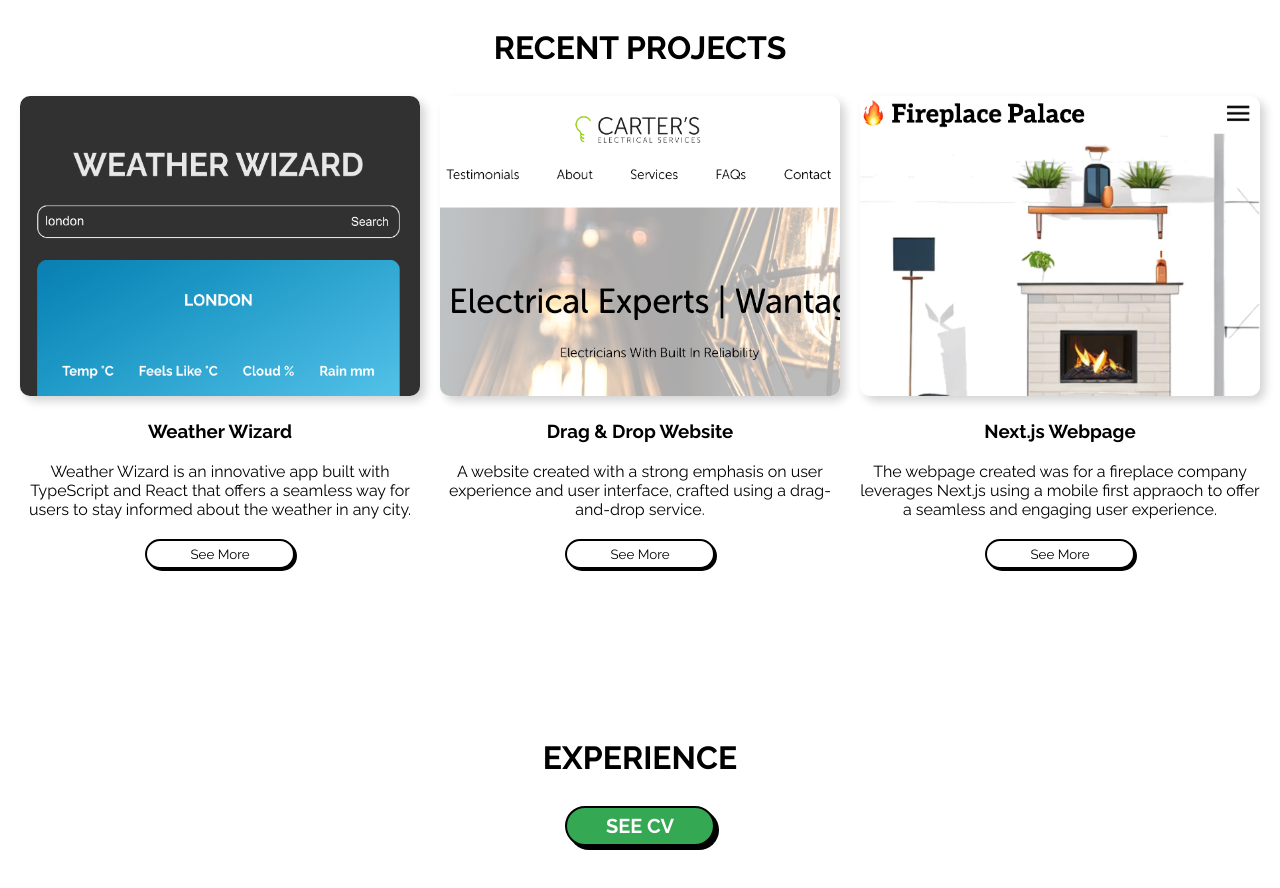
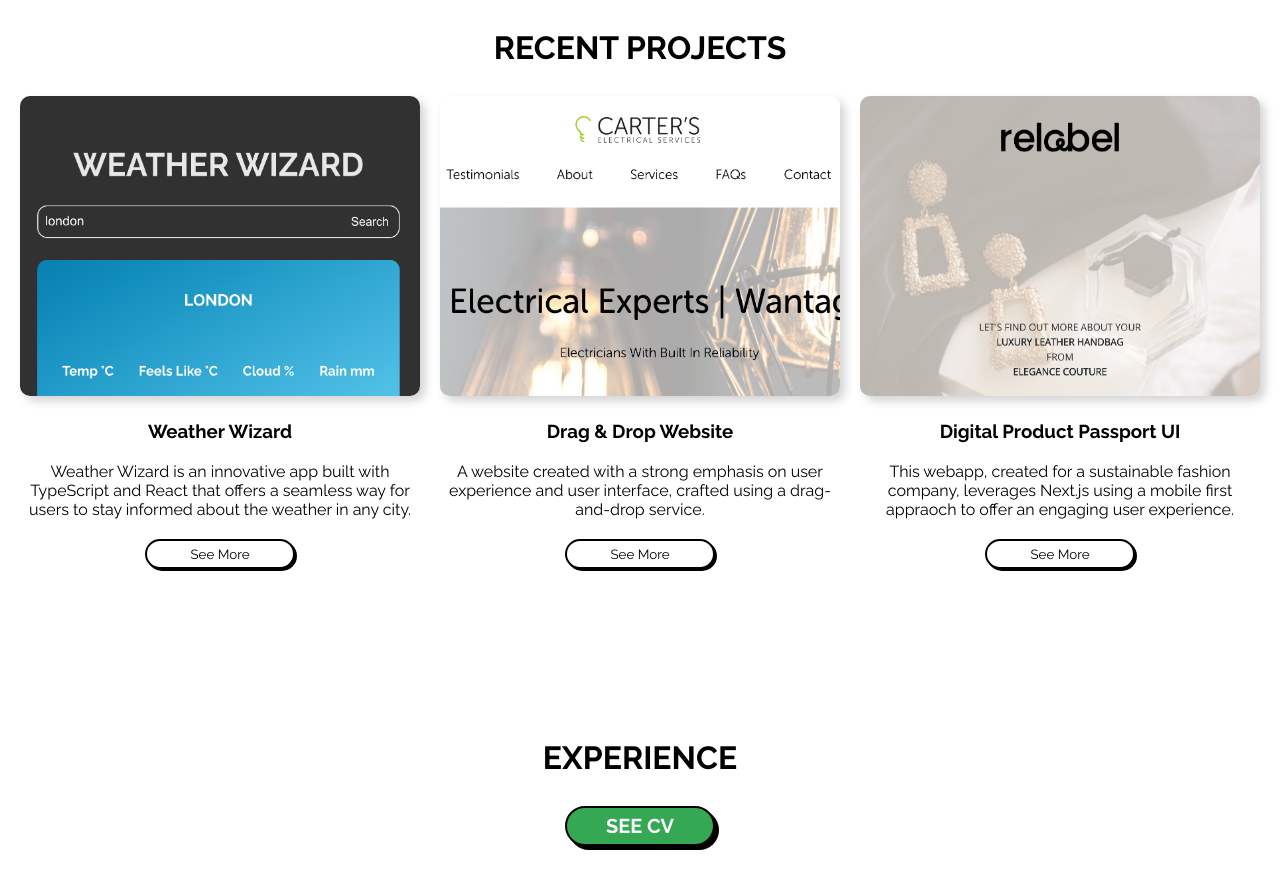
Before and after one commit to eminaction/portfolio, a Next.js app: page / in a window 1280 px wide. Shown: the part 1708-2596 px from the top of the page. Built offline with nearby package versions, Linux system fonts and the light colour scheme.

Commit message:
added eslando project to portfolio

```diff
--- a/src/src/Portfolio/Portfolio.jsx
+++ b/src/src/Portfolio/Portfolio.jsx
@@ -20,14 +20,15 @@ const cardData = [
     imageSource: "./Screenshot 2024-03-06 at 18.36.16.png",
     header: "Drag & Drop Website",
     text: "A website created with a strong emphasis on user experience and user interface, crafted using a drag-and-drop service. ",
-    link: "/",
+    link: "https://www.carterselectricalservices.co.uk/",
   },
   {
     id: 0,
-    imageSource: "./fireplace-palace.png",
-    header: "Next.js Webpage",
-    text: "The webpage created was for a fireplace company leverages Next.js using a mobile first appraoch to offer a seamless and engaging user experience.",
-    link: "/",
+    imageSource: "./eslando-project.png",
+    href: "https://eslando.vercel.app/?product=3",
+    header: "Digital Product Passport UI",
+    text: "This webapp, created for a sustainable fashion company, leverages Next.js using a mobile first appraoch to offer an engaging user experience.",
+    link: "https://eslando.vercel.app/?product=3",
   },
 ];
 
```
Also changed, not shown: public/eslando-project.png (added).
